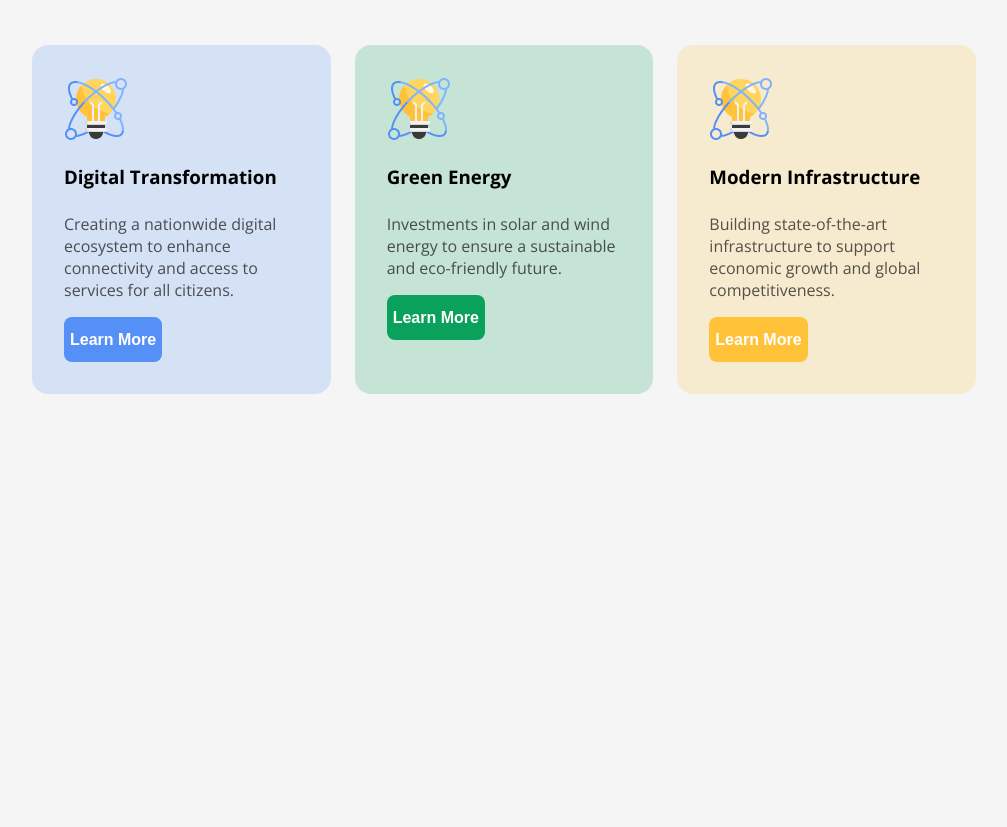
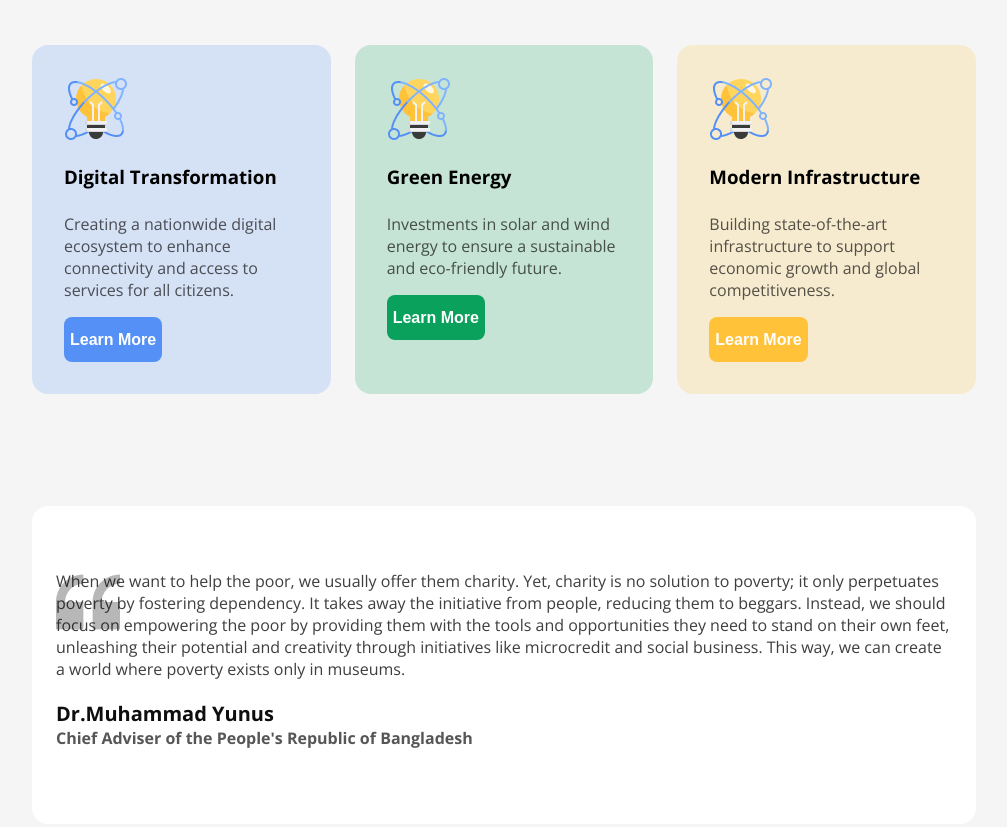
Before and after one commit to muradn30n/B11A1--assignment-1, a plain HTML site: page index.html in a window 1280 px wide. Shown: the part 1664-2491 px from the top of the page, without its empty margins (136-1143 px from the left). Before the commit the page ends 2170 px from the top, so only its background shows below. Drawn offline with nearby package versions, Linux system fonts and the light colour scheme.

Commit message:
quotation section added

```diff
--- a/index.html
+++ b/index.html
@@ -87,6 +87,14 @@
             </div>
 
          </section>
+         <!-- Quotation section  -->
+          <section class="quotation">
+            <div class="quote-container">
+                <p class="quote">When we want to help the poor, we usually offer them charity. Yet, charity is no solution to poverty; it only perpetuates poverty by fostering dependency. It takes away the initiative from people, reducing them to beggars. Instead, we should focus on empowering the poor by providing them with the tools and opportunities they need to stand on their own feet, unleashing their potential and creativity through initiatives like microcredit and social business. This way, we can create a world where poverty exists only in museums.</p>
+                <h3 class="quote-title">Dr.Muhammad Yunus</h3>
+                <h5 class="quote-position">Chief Adviser of the People's Republic of Bangladesh</h5>
+            </div>
+          </section>
     </main>
     <footer>
 
--- a/styles/style.css
+++ b/styles/style.css
@@ -156,3 +156,31 @@ nav{
 .vision-btn3:hover{
     background-color: #c28903;
 }
+
+/* quotation section style */
+.quotation{
+    margin: 80px 160px;
+}
+.quote-container{
+    background-color: white;
+    border-radius: 16px;
+    padding: 48px 24px;
+
+}
+.quote{
+    background-image: url(../assets/quote-bg.png);
+    background-repeat: no-repeat;
+    background-position: top left;
+    color: rgba(14, 14, 14, 0.8);
+}
+.quote-title{
+    font-size: 20px;
+    font-weight: 700;
+    color: #0E0E0E;
+    margin-bottom: 0;
+}
+.quote-position{
+    font-size: 16px;
+    color: rgba(14, 14, 14, 0.7);
+    margin-top: 0;
+}
```
